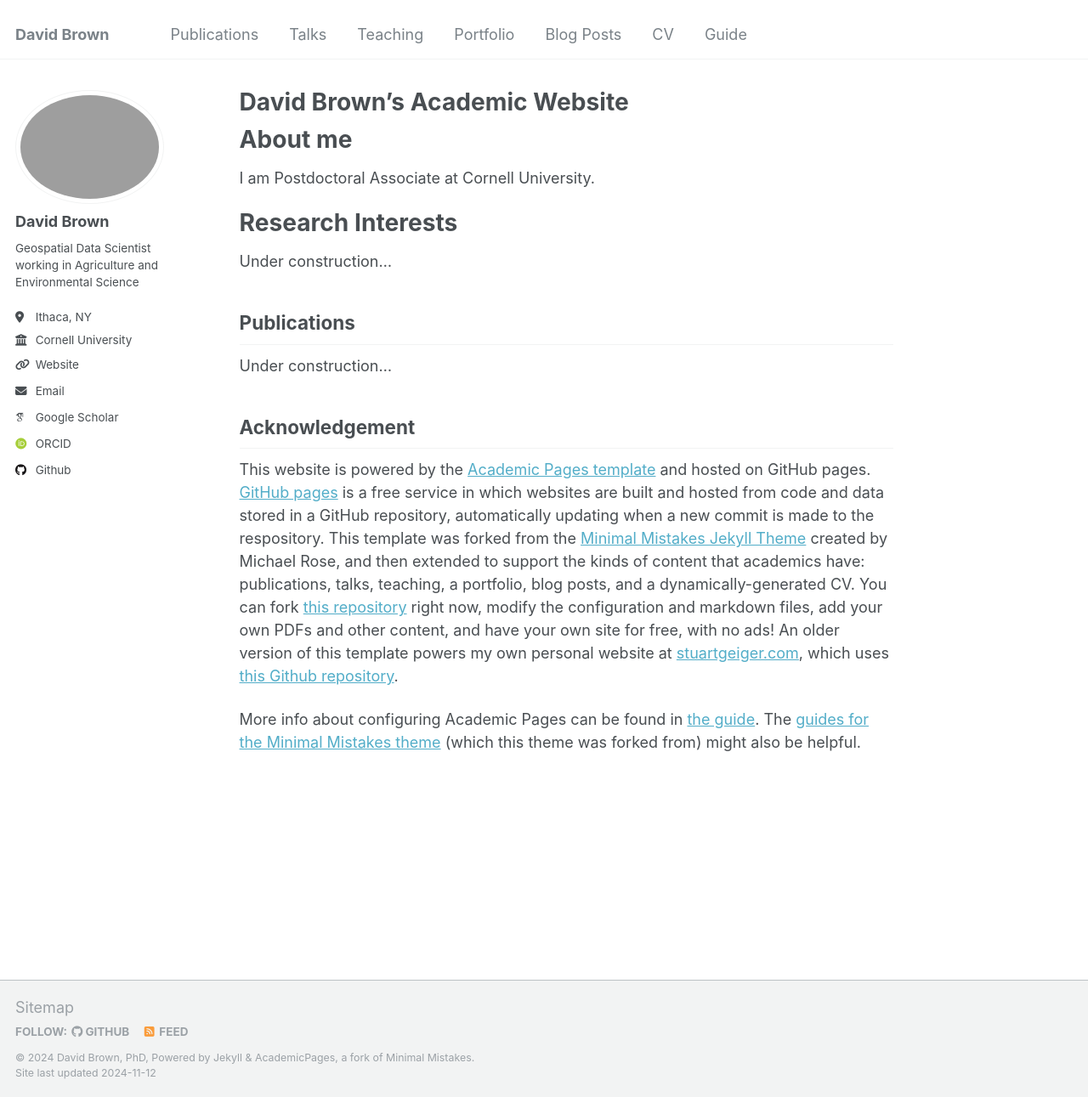
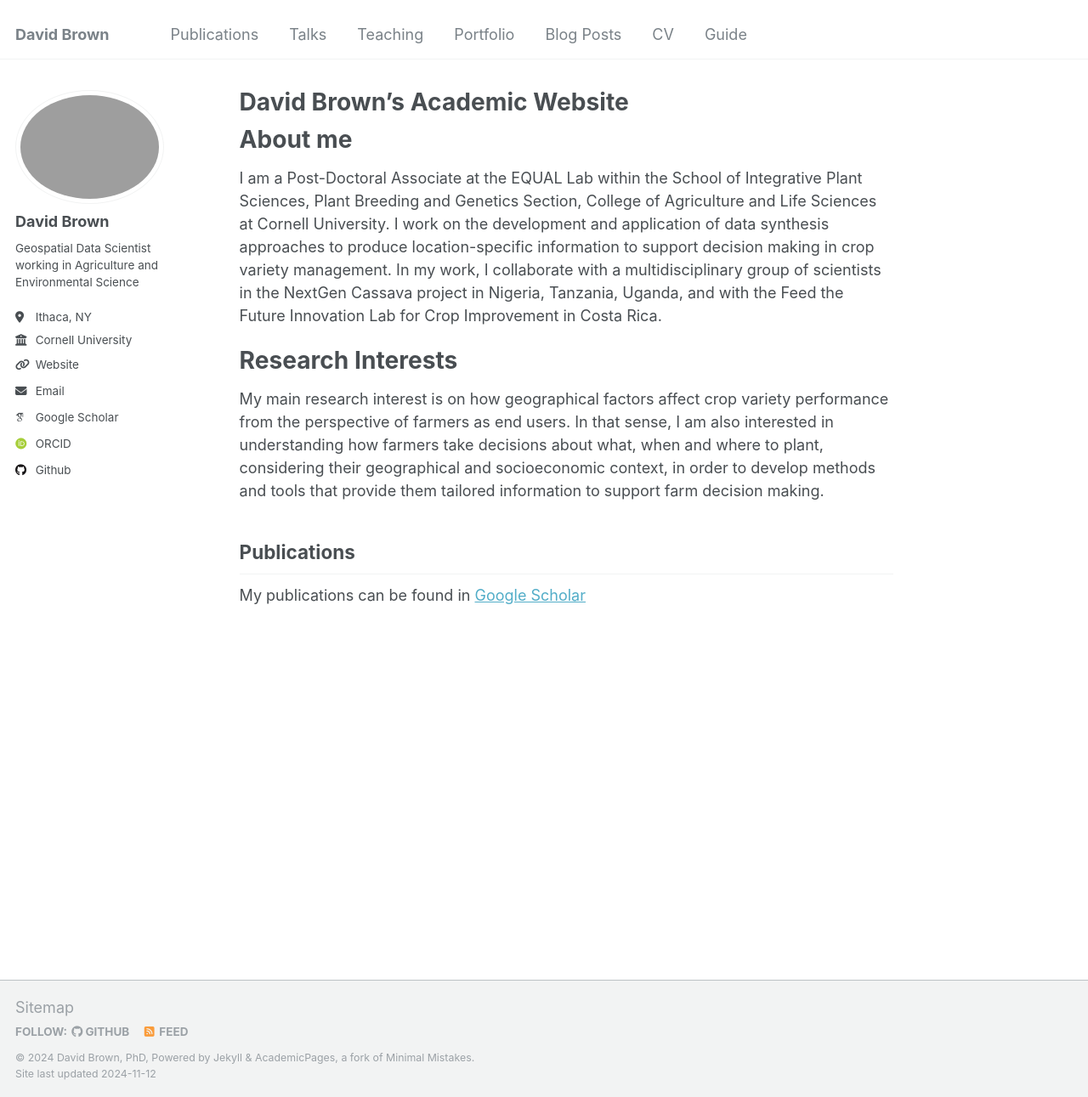
Before and after one commit to dbrownf/dbrownf.github.io, a Jekyll site: the page built from _pages/about.md, in a window 1280 px wide and 1291 px high. Shown: the whole window at 85% size. Built offline with Jekyll 4.4.1, drawn with Linux system fonts in a browser that asks for light colours; some web fonts are replaced.

Commit message:
Update about.md

```diff
--- a/_pages/about.md
+++ b/_pages/about.md
@@ -9,20 +9,12 @@ redirect_from:
 ---
 About me
 ======
-I am Postdoctoral Associate at Cornell University.
+I am a Post-Doctoral Associate at the EQUAL Lab within the School of Integrative Plant Sciences, Plant Breeding and Genetics Section, College of Agriculture and Life Sciences at Cornell University. I work on the development and application of data synthesis approaches to produce location-specific information to support decision making in crop variety management. In my work, I collaborate with a multidisciplinary group of scientists in the NextGen Cassava project in Nigeria, Tanzania, Uganda, and with the Feed the Future Innovation Lab for Crop Improvement in Costa Rica.
 
 Research Interests
 ======
-Under construction...
+My main research interest is on how geographical factors affect crop variety performance from the perspective of farmers as end users. In that sense, I am also interested in understanding how farmers take decisions about what, when and where to plant, considering their geographical and socioeconomic context, in order to develop methods and tools that provide them tailored information to support farm decision making.
 
 Publications
 ------
-Under construction...
-
-
-
-Acknowledgement
-------
-This website is powered by the [Academic Pages template](https://github.com/academicpages/academicpages.github.io) and hosted on GitHub pages. [GitHub pages](https://pages.github.com) is a free service in which websites are built and hosted from code and data stored in a GitHub repository, automatically updating when a new commit is made to the respository. This template was forked from the [Minimal Mistakes Jekyll Theme](https://mmistakes.github.io/minimal-mistakes/) created by Michael Rose, and then extended to support the kinds of content that academics have: publications, talks, teaching, a portfolio, blog posts, and a dynamically-generated CV. You can fork [this repository](https://github.com/academicpages/academicpages.github.io) right now, modify the configuration and markdown files, add your own PDFs and other content, and have your own site for free, with no ads! An older version of this template powers my own personal website at [stuartgeiger.com](http://stuartgeiger.com), which uses [this Github repository](https://github.com/staeiou/staeiou.github.io).
-
-More info about configuring Academic Pages can be found in [the guide](https://academicpages.github.io/markdown/). The [guides for the Minimal Mistakes theme](https://mmistakes.github.io/minimal-mistakes/docs/configuration/) (which this theme was forked from) might also be helpful.
+My publications can be found in [Google Scholar](https://scholar.google.com/citations?user=GWrO8vcAAAAJ&hl=en)
```
